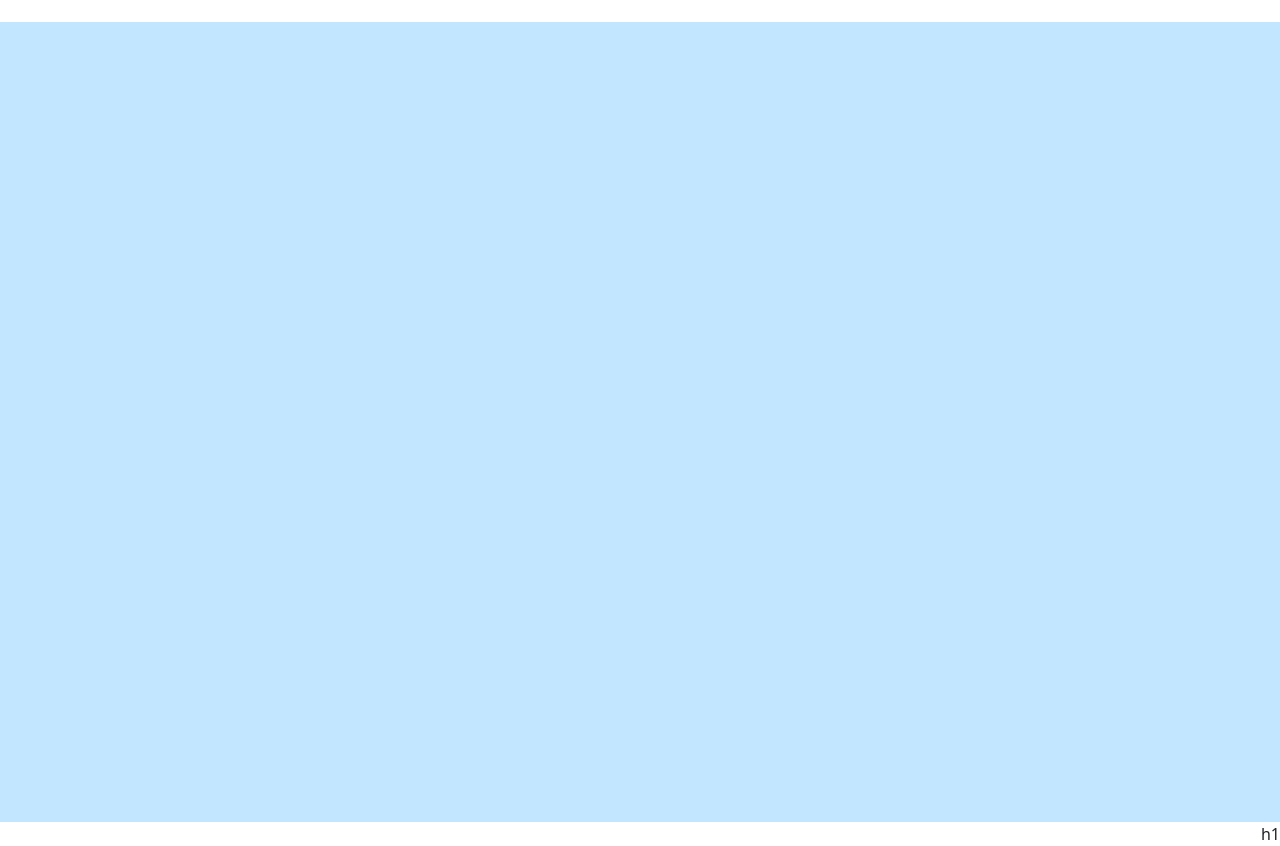
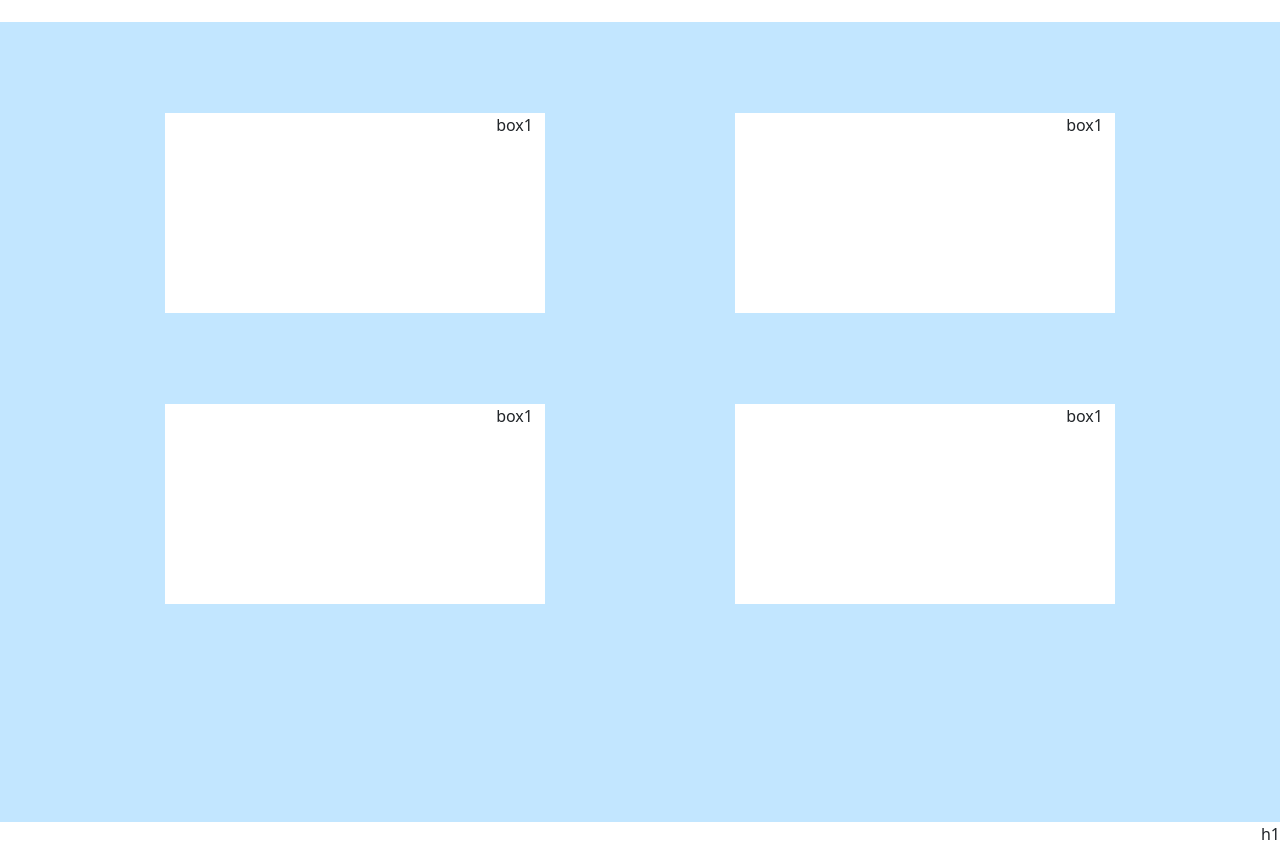
Before and after one commit to RivkyShachar/weather, a plain HTML site: page weather.html in a window 1280 px wide. Shown: the part 58-904 px from the top of the page. Drawn offline with Linux system fonts and the light colour scheme.

Commit message:
boxes basic

```diff
--- a/css/weather.css
+++ b/css/weather.css
@@ -10,3 +10,9 @@ main{
     background: #C2E6FF;
     min-height: 100vh;
 }
+
+main .box{
+    min-height: 200px;
+    background: white;
+    margin-top: 8%;
+}
--- a/weather.html
+++ b/weather.html
@@ -19,8 +19,19 @@
     </header>
     <main class="container-fluid">
         <div class="container">
-            <div class="box">
-
+            <div class="row d-flex justify-content-around">
+                <div class="box col-4 mx-2">
+                    box1
+                </div>
+                <div class="box col-4 mx-2">
+                    box1
+                </div>
+                <div class="box col-4 mx-2">
+                    box1
+                </div>
+                <div class="box col-4 mx-2">
+                    box1
+                </div>
             </div>
         </div>
     </main>
```
